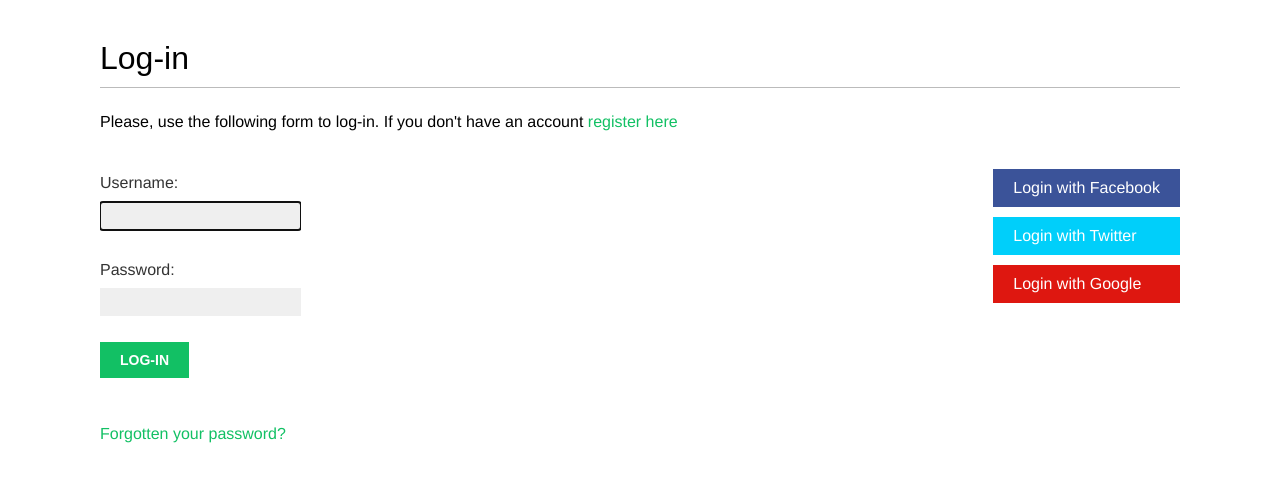
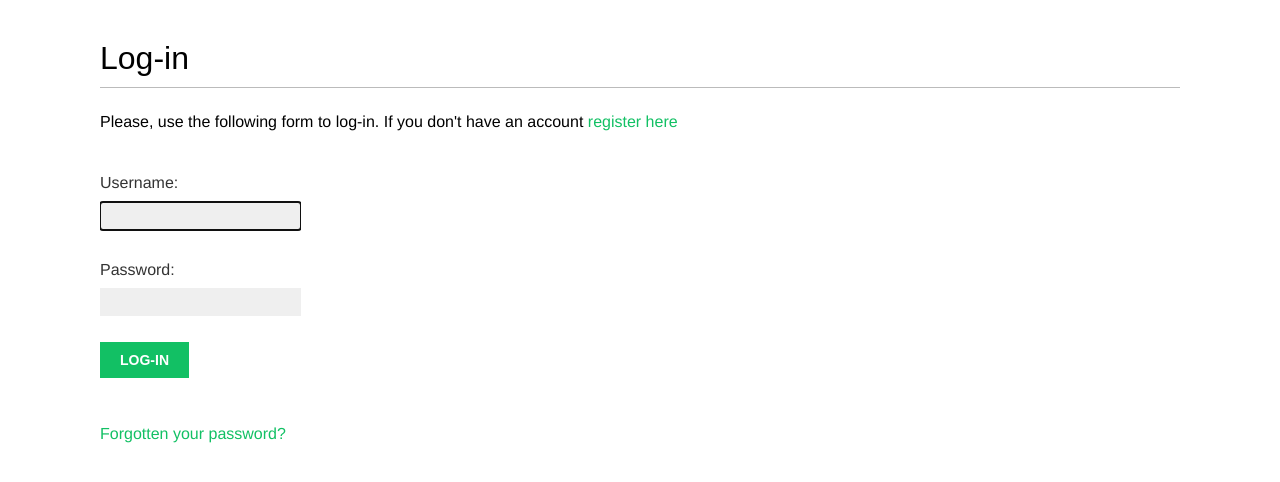
Before and after one commit to sun474473556/social_website, a Django app: page /account/login/ in a window 1280 px wide. Shown: the part 47-529 px from the top of the page. Run offline with Django 3.2, Linux system fonts and the light colour scheme; some web fonts are replaced.

Commit message:
social_website

```diff
--- a/bookmarks/account/templates/registration/login.html
+++ b/bookmarks/account/templates/registration/login.html
@@ -20,11 +20,4 @@
         <p><a href="{% url "password_reset" %}">Forgotten your password?</a></p>
     </div>
 
-    <div class="social">
-        <ul>
-            <li class="facebook"><a href="{% url "social:begin" "facebook" %}">Login with Facebook</a></li>
-            <li class="twitter"><a href="{% url "social:begin" "twitter" %}">Login with Twitter</a></li>
-            <li class="google"><a href="{% url "social:begin" "google-oauth2" %}">Login with Google</a></li>
-        </ul>
-    </div>
 {% endblock %}
--- a/bookmarks/bookmarks/urls.py
+++ b/bookmarks/bookmarks/urls.py
@@ -21,7 +21,7 @@ from django.conf.urls.static import static
 urlpatterns = [
     url(r'^admin/', admin.site.urls),
     url(r'^account/',include('account.urls')),
-url(r'^images/', include('images.urls', namespace='images')),
+    url(r'^images/', include('images.urls', namespace='images')),
 ]
 
 if settings.DEBUG:
```
Also changed, not shown: bookmarks/db.sqlite3.
